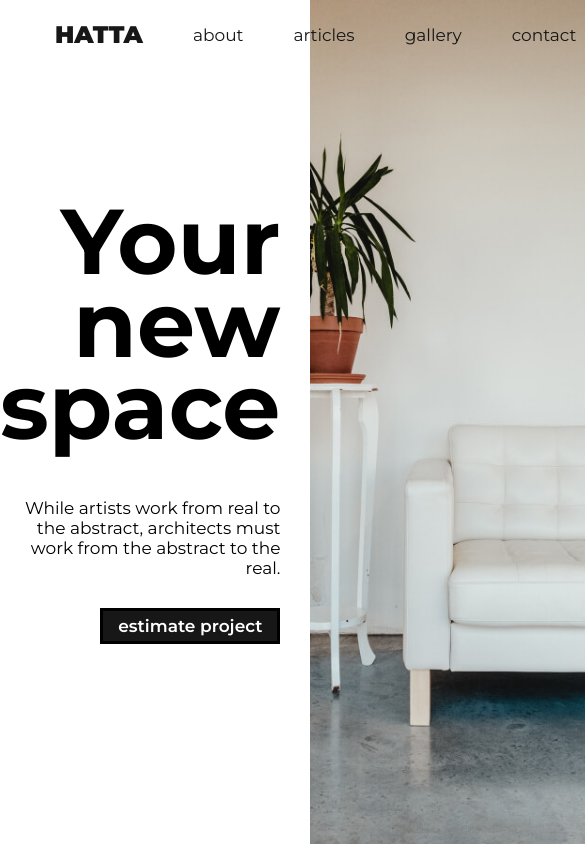
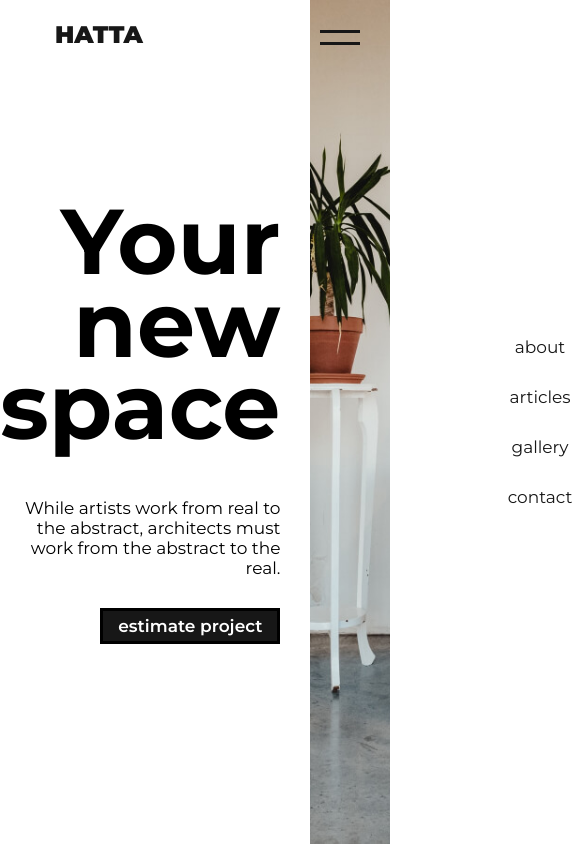
Before and after one commit to staadam/hatta-website, a Gatsby site: page / in a window 390 px wide. Shown: the top 844 px of the page, 585 px wide, since content can reach past the window. Built offline with nearby package versions, Linux system fonts and the light colour scheme; Gatsby itself is replaced by a stand-in of ours.

Commit message:
responsive menu

```diff
--- a/src/components/Navigation/Navigation.tsx
+++ b/src/components/Navigation/Navigation.tsx
@@ -1,9 +1,11 @@
 import * as React from 'react';
 import { Link } from 'gatsby';
 import styled from 'styled-components';
+import { useState } from 'react';
 
 const Wrapper = styled.nav`
   position: absolute;
+  width: 100%;
   top: 0;
   left: 0;
   display: flex;
@@ -30,11 +32,85 @@ const StyledLink = styled(Link)`
   &.active {
     font-weight: 700;
   }
+
+  @media (max-width: 720px) {
+    padding: 15px 50px;
+    transition: background-color 0.1s;
+
+    &:hover {
+      background-color: #fff3ee;
+    }
+  }
 `;
 
-export const Navigation = () => (
+const HamburgerMenu = styled.button`
+  position: absolute;
+  display: none;
+  top: 30px;
+  right: 30px;
+  width: 40px;
+  height: 15px;
+  border: none;
+  background-color: transparent;
+  cursor: pointer;
+  transition: transform 0.3s;
+
+  @media (max-width: 720px) {
+    display: block;
+  }
+
+  &::before {
+    content: '';
+    position: absolute;
+    top: 0;
+    left: 0;
+    width: 100%;
+    height: 3px;
+    background-color: ${({ theme: { colors } }) => colors.black};
+    transform: ${({ isOpen }) => (isOpen ? 'rotate(45deg) translateY(7px)' : 'translateX(0)')};
+    transition: transform 0.3s;
+  }
+
+  &::after {
+    content: '';
+    position: absolute;
+    bottom: 0;
+    left: 0;
+    width: 100%;
+    height: 3px;
+    background-color: ${({ theme: { colors } }) => colors.black};
+    transform: ${({ isOpen }) => (isOpen ? 'rotate(-45deg) translateY(-8px)' : 'translateX(0)')};
+    transition: transform 0.3s;
+  }
+`;
+
+const Subpage = styled.div`
+  @media (max-width: 720px) {
+    position: absolute;
+    top: 0;
+    left: 100%;
+    width: 300px;
+    height: 100vh;
+    background-color: ${({ theme: { colors } }) => colors.white};
+    color: ${({ theme: { colors } }) => colors.black};
+    display: flex;
+    flex-direction: column;
+    justify-content: center;
+    align-items: center;
+    transform: ${({ isOpen }) => (isOpen ? 'translateX(-300px)' : 'translateX(0)')};
+    transition: transform 0.3s;
+  }
+`;
+
+export const Navigation = () => {
+  const [isOpen, setIsOpen] = useState(false);
+
+  const handleToggle = () => setIsOpen((prevState) => !prevState);
+
+  return (
     <Wrapper>
       <StyledLogo to='/'>Hatta</StyledLogo>
+      <Subpage isOpen={isOpen}>
         <StyledLink to='/about' activeClassName='active'>
           about
         </StyledLink>
@@ -47,5 +123,8 @@ export const Navigation = () => (
         <StyledLink to='/contact' activeClassName='active'>
           contact
         </StyledLink>
+      </Subpage>
+      <HamburgerMenu isOpen={isOpen} onClick={handleToggle} />
     </Wrapper>
   );
+};
```
Lines whose indentation alone changed are shown as unchanged.
